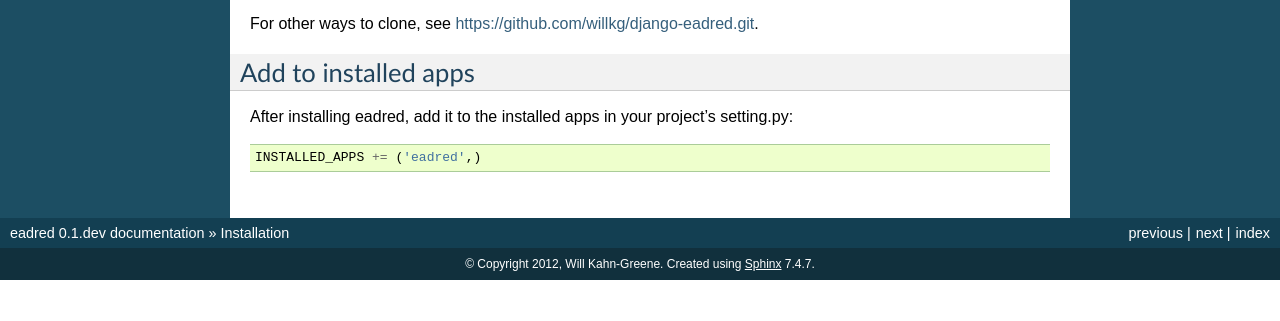
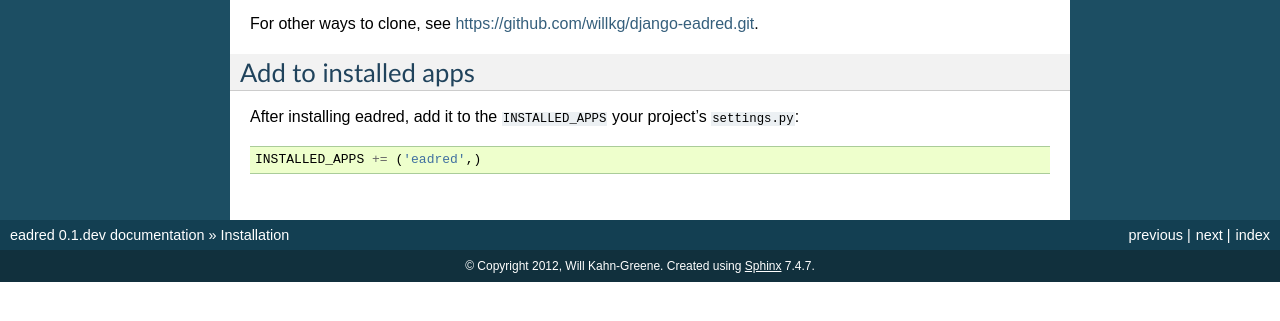
Before and after one commit to willkg/django-eadred, a Sphinx documentation site: the page built from docs/installation.rst, in a window 1280 px wide. Shown: the part 390-711 px from the top of the page. Built offline with Sphinx 7.4.7, drawn with Linux system fonts in a browser that asks for light colours.

```diff
--- a/docs/installation.rst
+++ b/docs/installation.rst
@@ -25,10 +25,11 @@ Do::
 For other ways to clone, see
 `<https://github.com/willkg/django-eadred.git>`_.
 
+
 Add to installed apps
 =====================
 
-After installing eadred, add it to the installed apps in
-your project's setting.py::
+After installing eadred, add it to the ``INSTALLED_APPS`` your project's
+``settings.py``::
 
     INSTALLED_APPS += ('eadred',)
```
